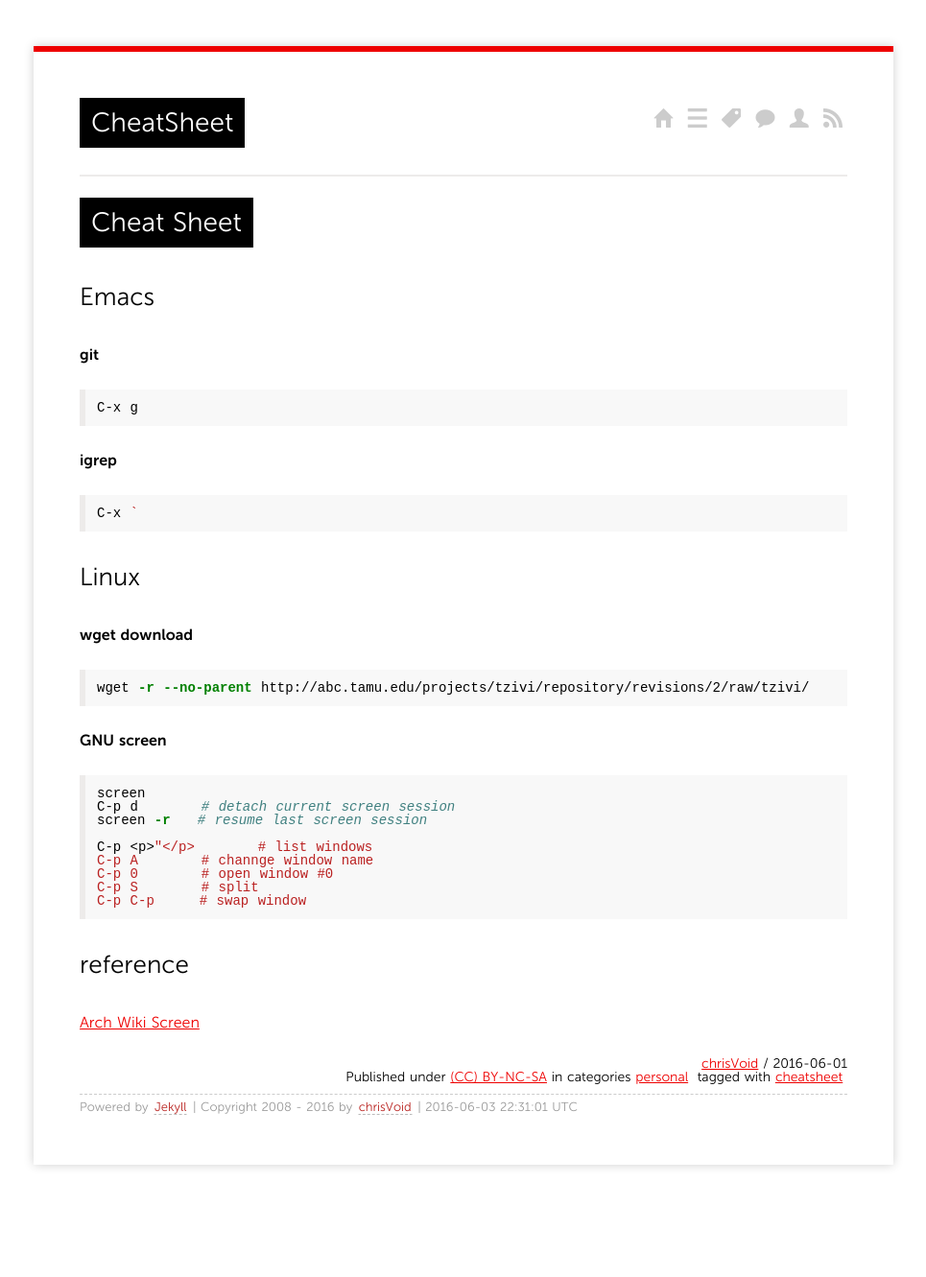
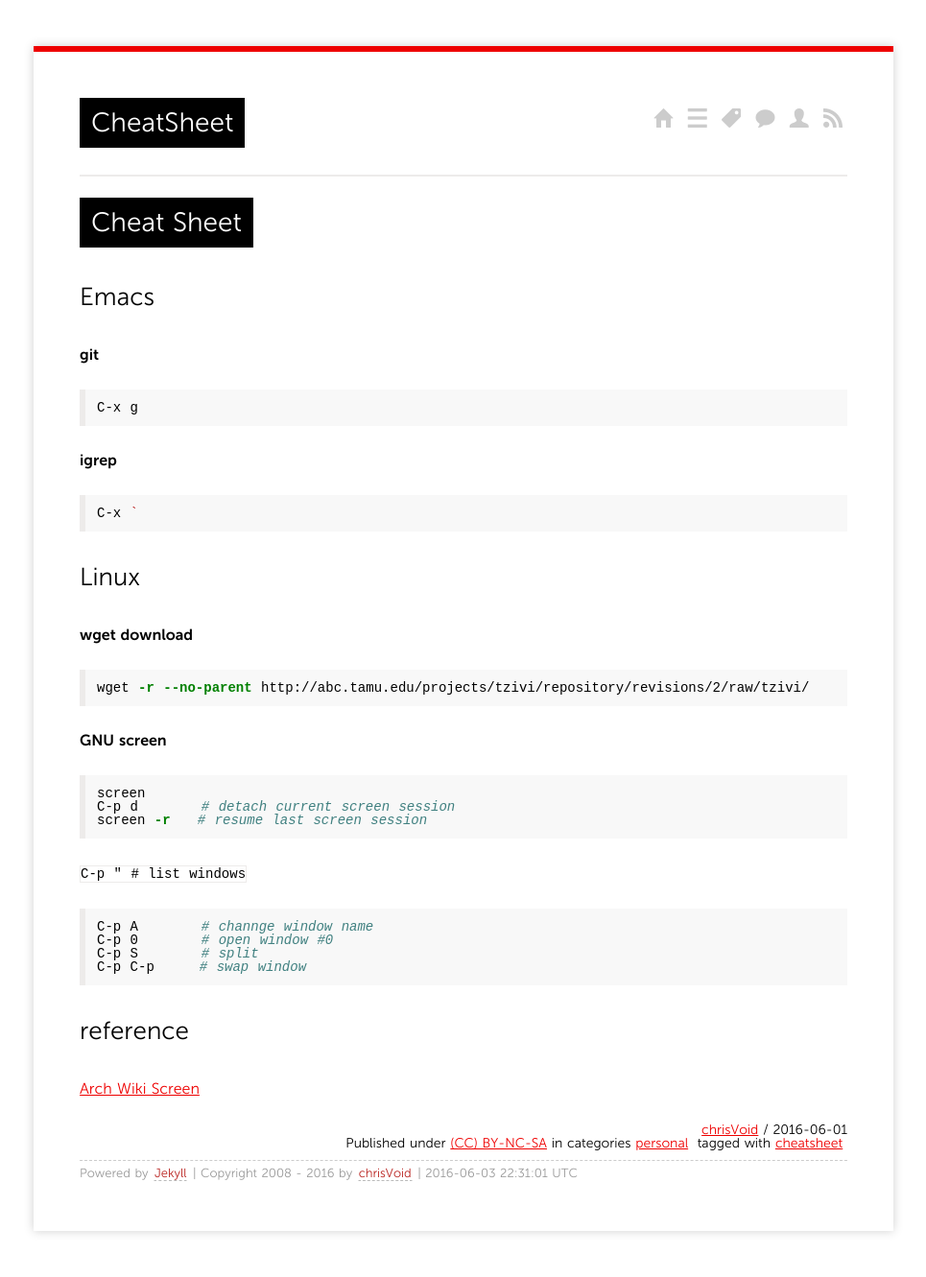
Before and after one commit to chris-void/chris-void.github.io, a Jekyll site: the page built from _posts/2016/2016-06-01-cheatsheet.md, in a window 1280 px wide. Shown: the whole page at 96% size, without its empty margins (157-1122 px from the left). Built offline with Jekyll 4.4.1, drawn with Linux system fonts in a browser that asks for light colours; comment, search, counter and statistics services are not loaded; before the commit the page ends 1262 px from its top, so only the background shows below that.

Commit message:
I don't get paid enough for this shit.

````diff
--- a/_posts/2016/2016-06-01-cheatsheet.md
+++ b/_posts/2016/2016-06-01-cheatsheet.md
@@ -34,8 +34,11 @@ wget -r --no-parent http://abc.tamu.edu/projects/tzivi/repository/revisions/2/ra
 screen
 C-p d       # detach current screen session
 screen -r   # resume last screen session
+```
 
-C-p <p>"</p>       # list windows
+
+<code>C-p "       # list windows</code>
+```sh
 C-p A       # channge window name
 C-p 0       # open window #0
 C-p S       # split
````
